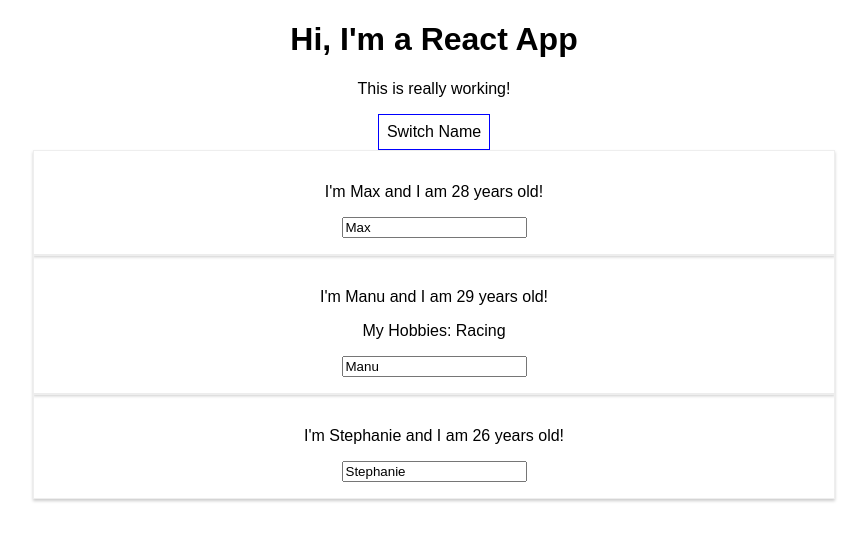
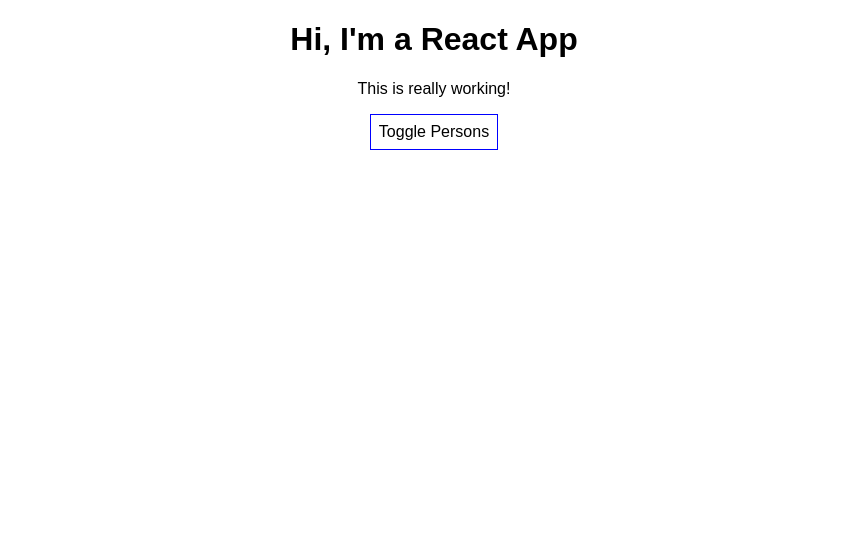
Before and after one commit to seanjpmccarron/react-complete-guide-course, a React (Create React App) app: page / in a window 1280 px wide. Shown: the top 540 px of the page, without its empty margins (206-1073 px from the left). Built offline with nearby package versions, Linux system fonts and the light colour scheme.

Commit message:
looking at conditional content rendering, and how to handle dynamic content the js way

```diff
--- a/src/App.js
+++ b/src/App.js
@@ -9,7 +9,8 @@
       { name: 'Manu', age: 29 },
       { name: 'Stephanie', age: 26 }
     ],
-    otherState: 'some other value'
+    otherState: 'some other value',
+    showPersons: false
   };
 
   switchNameHandler = (newName) => {
@@ -34,6 +35,11 @@
     });
   };
 
+  togglePersonsHandler = () => {
+    const doesShow = this.state.showPersons;
+    this.setState({showPersons: !doesShow});
+  }
+
   render() {
     const style = {
       backgroundColor: 'white',
@@ -43,13 +49,11 @@
       cursor: 'pointer'
     };
 
-    return (
-      <div className="App">
-        <h1>Hi, I'm a React App</h1>
-        <p>This is really working!</p>
-        <button
-        style={style}
-        onClick={() => this.switchNameHandler('Maximillian!!')}>Switch Name</button>
+    let persons = null;
+
+    if (this.state.showPersons) {
+      persons = (
+        <div>
           <Person
             name={this.state.persons[0].name}
             age={this.state.persons[0].age}/>
@@ -62,6 +66,18 @@
             name={this.state.persons[2].name}
             age={this.state.persons[2].age}/>
         </div>
+      )
+    }
+
+    return (
+      <div className="App">
+        <h1>Hi, I'm a React App</h1>
+        <p>This is really working!</p>
+        <button
+          style={style}
+          onClick={this.togglePersonsHandler}>Toggle Persons</button>
+        {persons}
+      </div>
     );
     // return React.createElement('div', {className: 'App'}, React.createElement('h1', null, 'Does this work now?'));
   }
```
Lines whose indentation alone changed are shown as unchanged.
